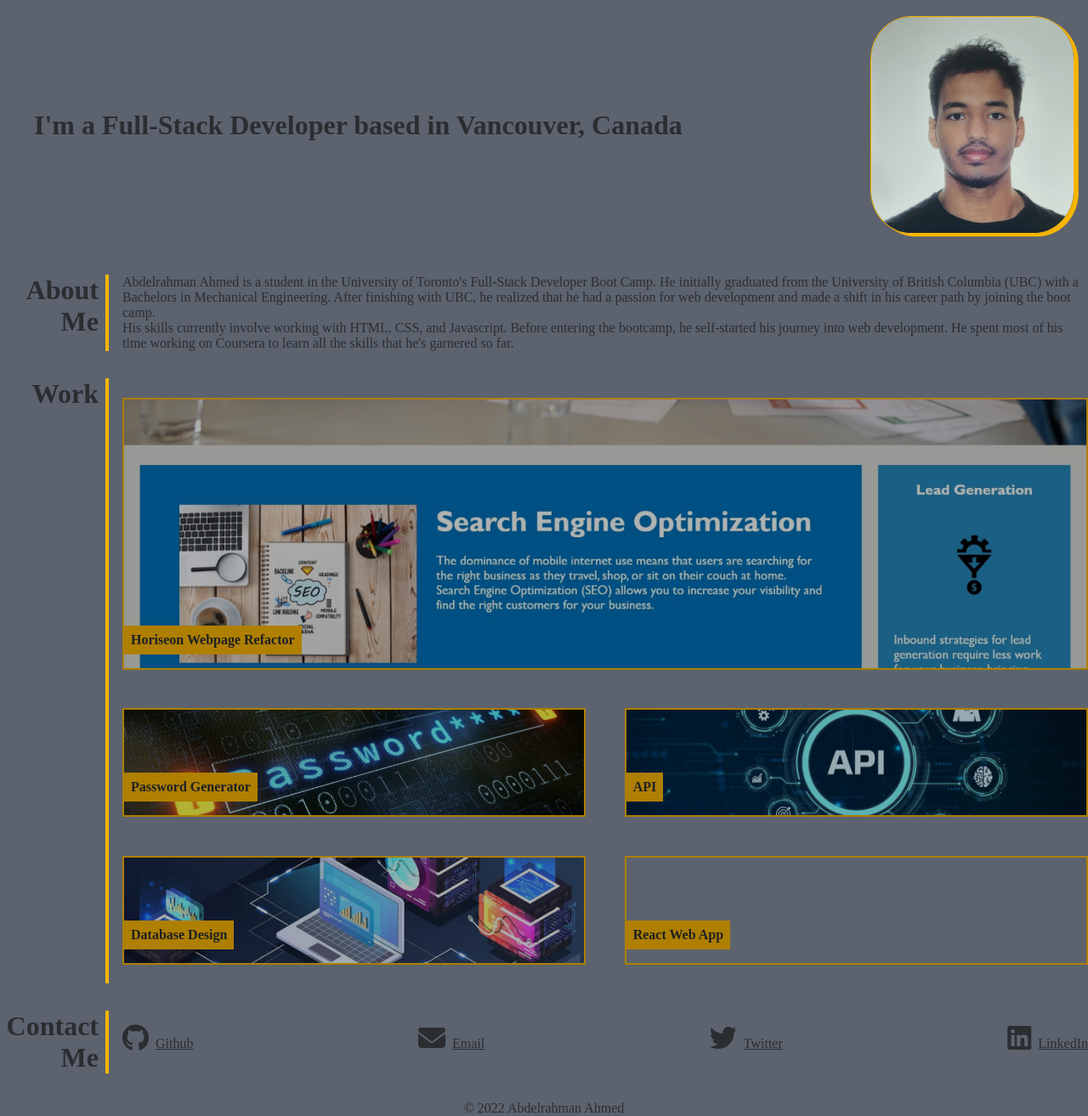
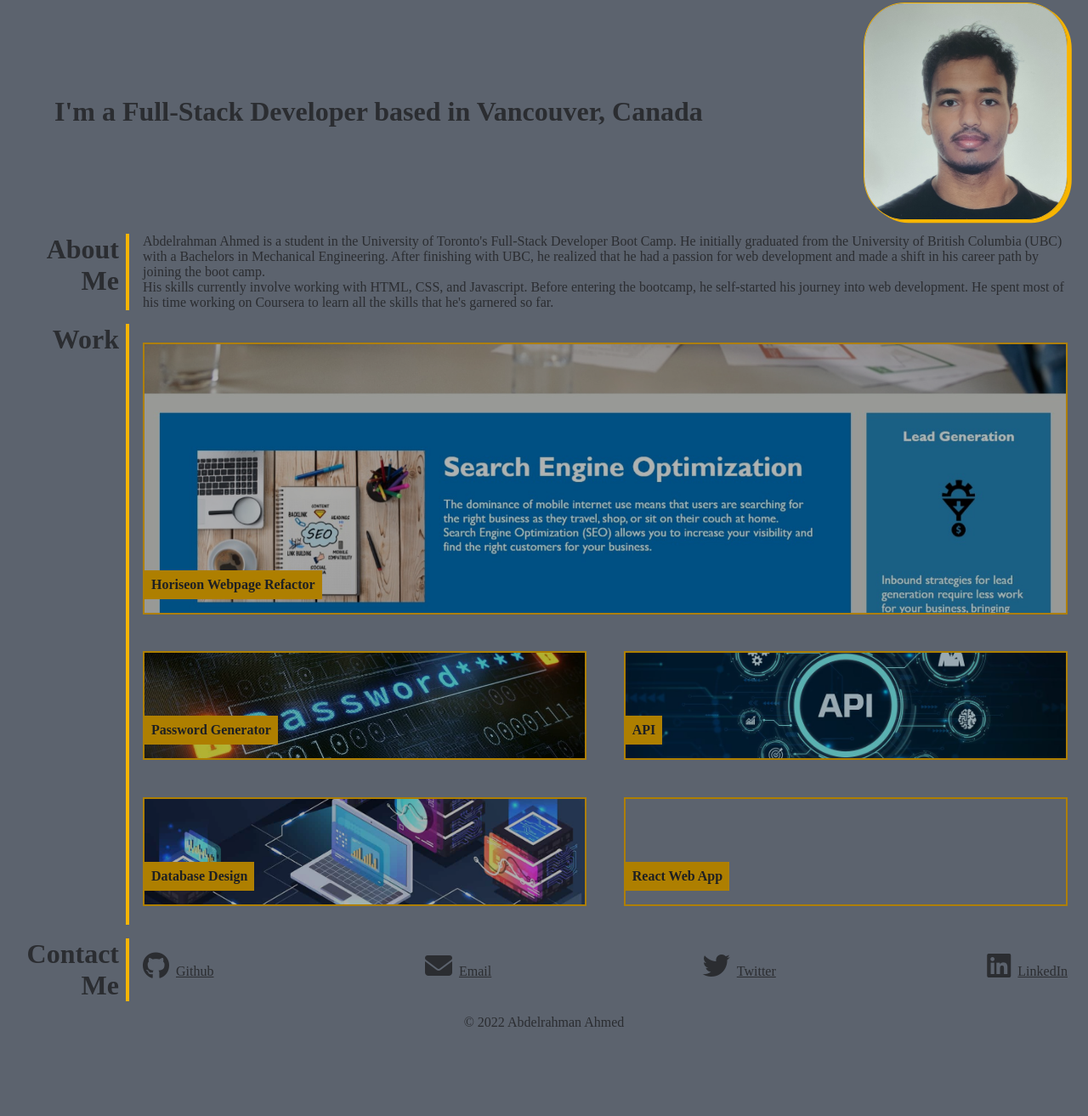
Before and after one commit to AbdelrahmanAhmed605/abeds-portfolio, a plain HTML site: page index.html in a window 1280 px wide. Shown: the part 114-1427 px from the top of the page at 85% size. After the commit the page ends 1342 px from the top, so only its background shows below. Drawn offline with Linux system fonts and the light colour scheme.

Commit message:
Added a margin variable and applied it to main sections & footer

```diff
--- a/assets/style.css
+++ b/assets/style.css
@@ -2,6 +2,8 @@
     --body-bg: #5c636e;
     --section-border: #f8b500;
     --section-text: #2b2d31;
+
+    --body-margin: 1em 1.5em;
 }
 
 *{
@@ -48,7 +50,7 @@ body{
     align-items: center;
     justify-content: space-between;
 
-    margin: 1em 0;
+    margin: var(--body-margin);
     background-position: center;
     background-size: contain;
 }
@@ -62,7 +64,7 @@ body{
 #user-profile-pic{
     width: 15em;
     border-radius: 20%;
-    margin: 1em;
+    margin-left: 1em;
     border: solid 0.1em #f8b500;
     box-shadow: 0.3em 0.2em #f8b500;
 }
@@ -79,7 +81,7 @@ body{
 
 #about-me-sec{
     display: flex;
-    margin: 2em 0;
+    margin: var(--body-margin);
 }
 
 #about-me-sec p{
@@ -89,7 +91,7 @@ body{
 
 #work-sec{
     display: flex;
-    margin: 2em 0;
+    margin: var(--body-margin);
 }
 
 #work-nav{
@@ -168,7 +170,7 @@ body{
 
 #contact-me-sec{
     display: flex;
-    margin: 2em 0;
+    margin: var(--body-margin);
 }
 
 #contacts-nav{
@@ -198,4 +200,5 @@ body{
 footer{
     color: var(--section-text);
     text-align: center;
+    margin: var(--body-margin);
 }
```
